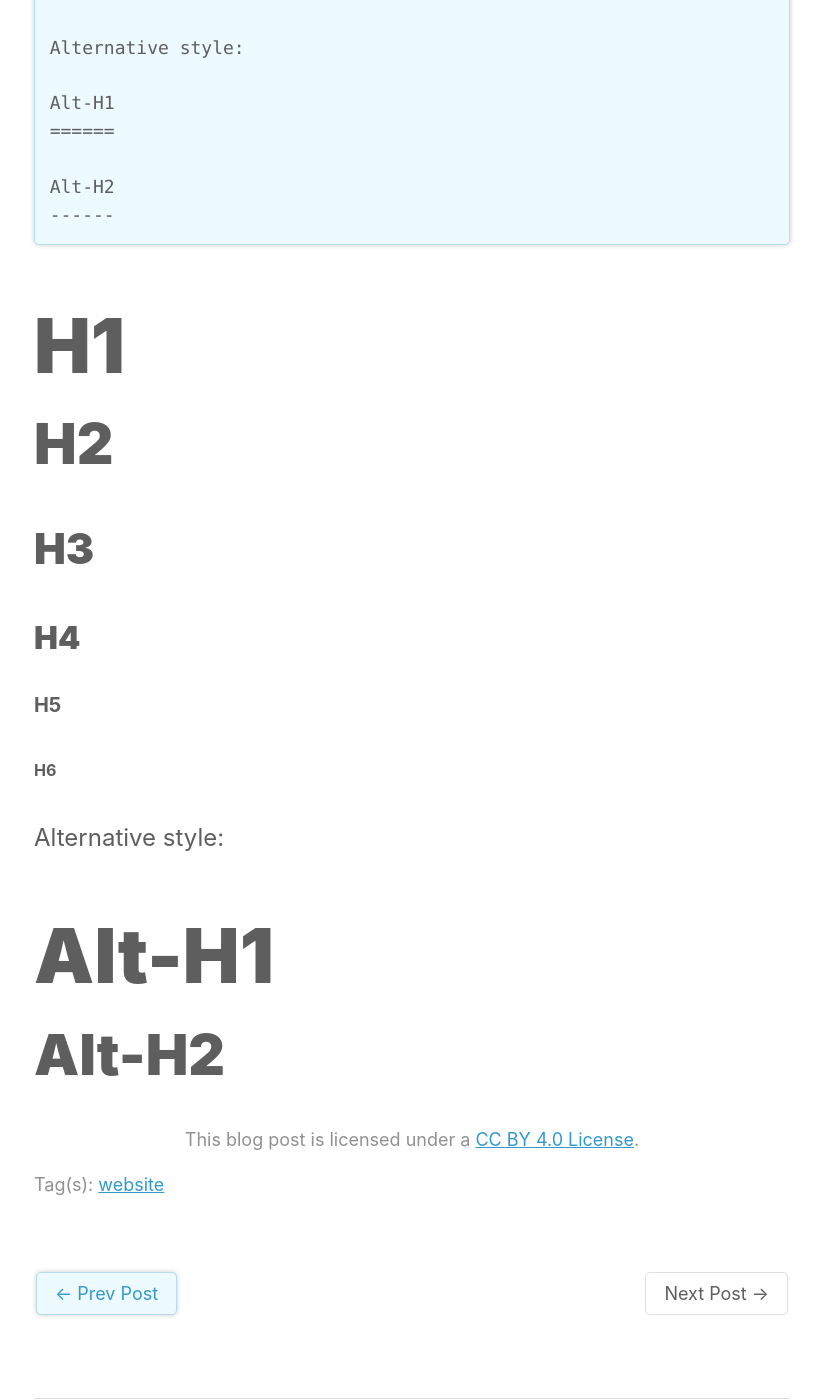
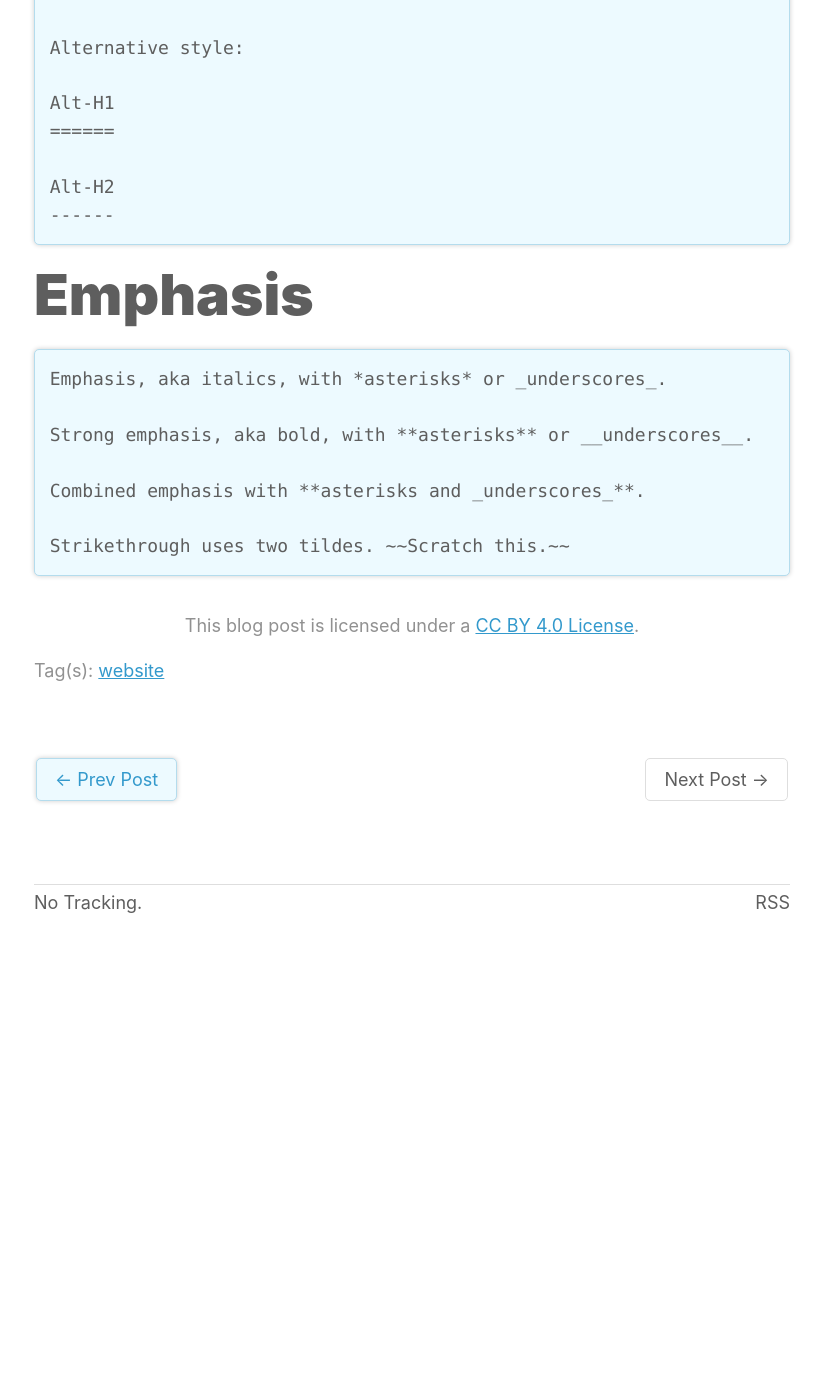
Before and after one commit to ajpwalser/ajpwalser.github.io, a Jekyll site: the page built from _posts/2021-06-24-markdown-syntax-guide.md, in a window 1280 px wide and 1400 px high, scrolled down 602 px. Shown: the whole window, without its empty margins (228-1051 px from the left). Built offline with Jekyll 4.4.1, drawn with Linux system fonts in a browser that asks for light colours; some web fonts are replaced; after the commit the page ends 1577 px from its top, so only the background shows below that.

Commit message:
Update 2021-06-24-markdown-syntax-guide.md

````diff
--- a/_posts/2021-06-24-markdown-syntax-guide.md
+++ b/_posts/2021-06-24-markdown-syntax-guide.md
@@ -6,7 +6,7 @@
 date: 2021-06-24
 ---
 
-Markdown is a plain text formatting syntax for writers.
+Markdown is a plain text formatting syntax for writers.<!--more-->
 
 ## Headings
 
@@ -27,17 +27,14 @@
 ------
 ```
 
-# H1
-## H2
-### H3
-#### H4
-##### H5
-###### H6
+## Emphasis
 
-Alternative style:
+```
+Emphasis, aka italics, with *asterisks* or _underscores_.
 
-Alt-H1
-======
+Strong emphasis, aka bold, with **asterisks** or __underscores__.
 
-Alt-H2
-------
+Combined emphasis with **asterisks and _underscores_**.
+
+Strikethrough uses two tildes. ~~Scratch this.~~
+```
````
